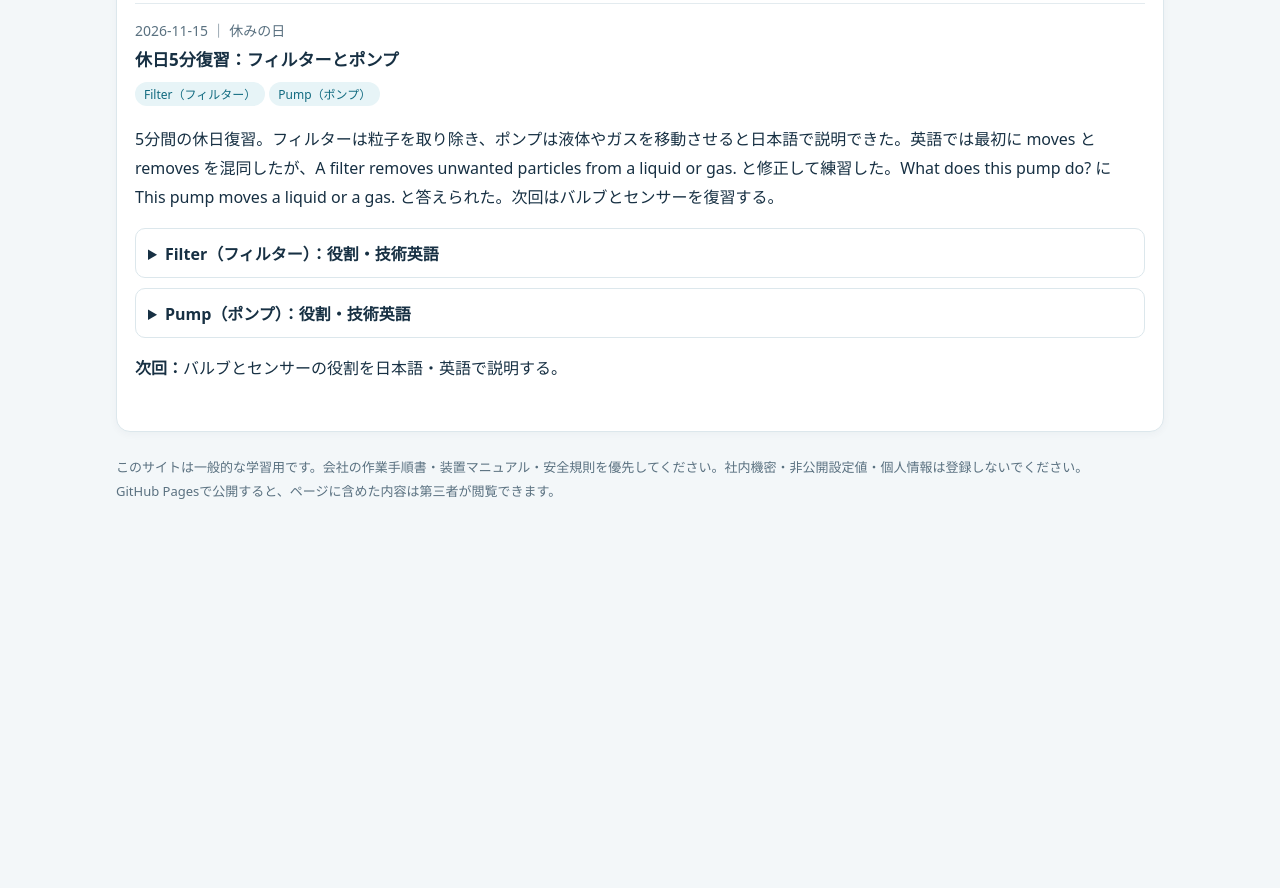
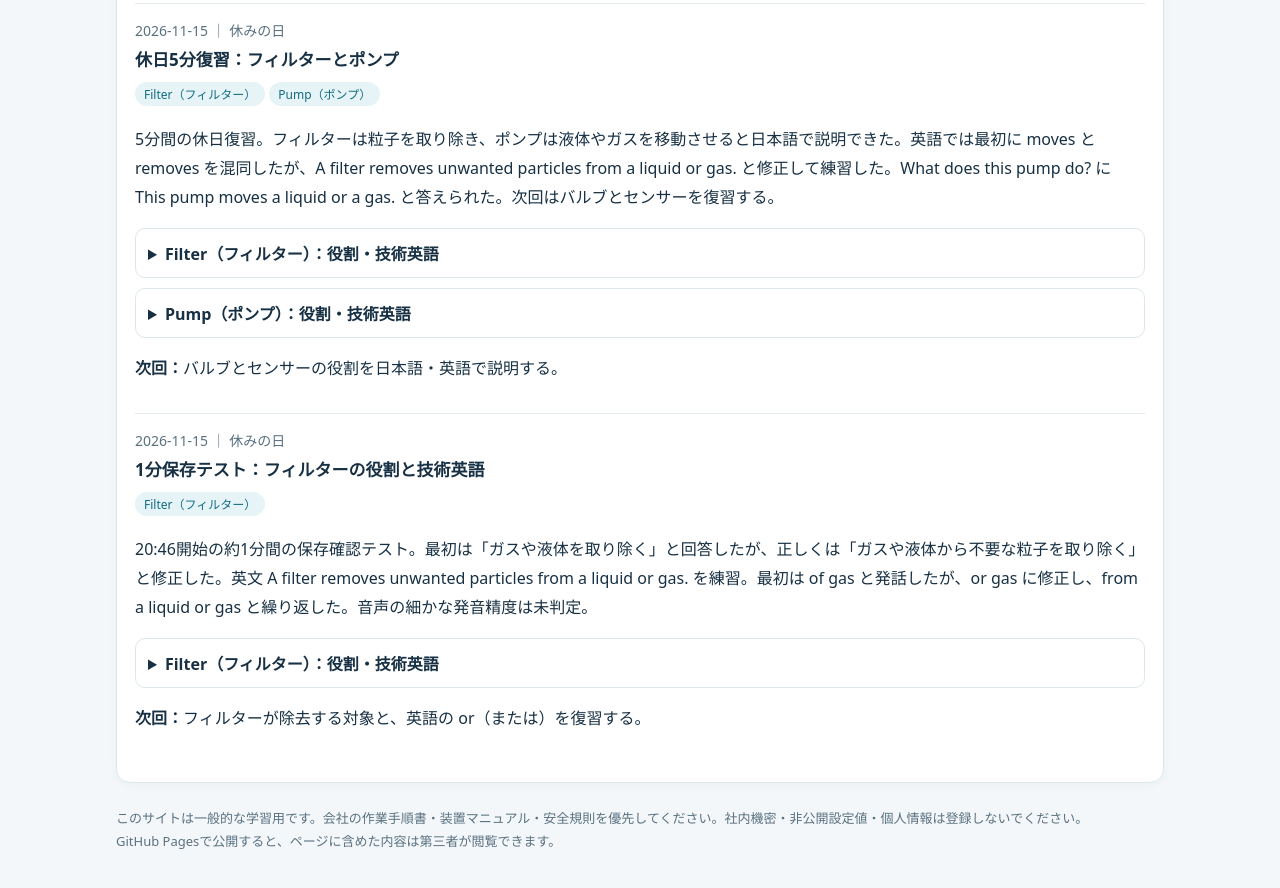
Before and after one commit to manlabbar1997-star/semiconductor-learning, a plain HTML site: page index.html in a window 1280 px wide. Shown: the part 994-1882 px from the top of the page. Before the commit the page ends 1562 px from the top, so only its background shows below. Drawn offline with Linux system fonts and the light colour scheme.

Commit message:
Add November 15 one-minute filter learning test

```diff
--- a/index.html
+++ b/index.html
@@ -15,6 +15,7 @@
 'use strict';
 const seed=[{date:'2026-11-15',type:'work',title:'フィルター・ポンプ・バルブ・センサー',topics:[{name:'Filter（フィルター）',role:'液体や気体から不要な粒子を取り除く。',en:'A filter removes unwanted particles from a liquid or gas.',ja:'フィルターは液体や気体から不要な粒子を取り除きます。',safety:'交換時は流体、圧力、残留物の危険を確認し、会社の手順に従う。'},{name:'Pump（ポンプ）',role:'液体や気体を移動させる。実際に扱ったものはモーターにつながっていたが、型式は未確認。',en:'A pump moves a liquid or gas.',ja:'ポンプは液体や気体を移動させます。',safety:'電源・回転部・圧力・残留エネルギーに注意する。'},{name:'Valve（バルブ）',role:'液体や気体の流れを制御する。今回扱ったものは電気や空気で自動作動し、細い空気チューブが接続されていた。',en:'A valve controls the flow of a liquid or gas.',ja:'バルブは液体や気体の流れを制御します。',safety:'空圧・残圧・予期しない動作に注意する。'},{name:'Sensor（センサー）',role:'装置の状態や物理量を検知する。具体的な測定対象・型式は未確認。',en:'A sensor detects the condition of equipment.',ja:'センサーは設備の状態を検知します。',safety:'配線・電源・可動部などを確認し、手順に従う。'}],words:[{en:'Filter',ja:'フィルター、ろ過器'},{en:'Pump',ja:'ポンプ'},{en:'Valve',ja:'バルブ、弁'},{en:'Sensor',ja:'センサー'},{en:'Remove',ja:'取り除く'},{en:'Particles',ja:'粒子'},{en:'Flow',ja:'流れ'},{en:'Detect',ja:'検知する'},{en:'Equipment',ja:'設備'},{en:'Unwanted',ja:'不要な'}],senior:'先輩から「まだ最初だから、一つずつ見ていったらいい」と教わった。',next:'具体的な翌日の目標は未設定。',body:'実際にフィルター、モーターにつながったポンプ、自動作動するバルブ、センサーなどを交換した。部品の型式や詳しい構造は未確認。英語の役割説明をシャドーイングした。'}];
 seed.push({"date":"2026-11-15","type":"off","title":"休日5分復習：フィルターとポンプ","topics":[{"name":"Filter（フィルター）","role":"液体やガスから不要な粒子（パーティクル）を取り除く。目詰まりや差圧変化は点検の手掛かりになることがある。","en":"A filter removes unwanted particles from a liquid or gas.","ja":"フィルターは液体やガスから不要な粒子を取り除きます。","safety":"交換時は残圧・残留液・ガスなどを確認し、正式な手順に従う。"},{"name":"Pump（ポンプ）","role":"液体やガスを移動させる。ポンプの種類により仕組みは異なる。","en":"This pump moves a liquid or gas.","ja":"このポンプは液体やガスを移動させます。","safety":"電源・回転部・圧力・残留エネルギーに注意する。"}],"words":[{"en":"Filter","ja":"フィルター"},{"en":"Pump","ja":"ポンプ"},{"en":"Particle","ja":"粒子"},{"en":"Move","ja":"動かす"},{"en":"Remove","ja":"取り除く"},{"en":"Unwanted","ja":"不要な"}],"body":"5分間の休日復習。フィルターは粒子を取り除き、ポンプは液体やガスを移動させると日本語で説明できた。英語では最初に moves と removes を混同したが、A filter removes unwanted particles from a liquid or gas. と修正して練習した。What does this pump do? に This pump moves a liquid or a gas. と答えられた。次回はバルブとセンサーを復習する。","next":"バルブとセンサーの役割を日本語・英語で説明する。"});
+seed.push({"date":"2026-11-15","type":"off","title":"1分保存テスト：フィルターの役割と技術英語","topics":[{"name":"Filter（フィルター）","role":"ガスや液体そのものを取り除くのではなく、その中の不要な粒子（パーティクル）を取り除く。","en":"A filter removes unwanted particles from a liquid or gas.","ja":"フィルターは液体やガスから不要な粒子を取り除きます。","safety":"フィルターの交換時は残圧・残留液・ガスなどに注意し、会社の正式な作業手順に従う。"}],"words":[{"en":"Filter","ja":"フィルター","example":"A filter removes unwanted particles from a liquid or gas."},{"en":"Particles","ja":"粒子、パーティクル"},{"en":"Remove","ja":"取り除く"},{"en":"Unwanted","ja":"不要な"},{"en":"Liquid","ja":"液体"},{"en":"Gas","ja":"気体、ガス"},{"en":"Or","ja":"または"}],"body":"20:46開始の約1分間の保存確認テスト。最初は「ガスや液体を取り除く」と回答したが、正しくは「ガスや液体から不要な粒子を取り除く」と修正した。英文 A filter removes unwanted particles from a liquid or gas. を練習。最初は of gas と発話したが、or gas に修正し、from a liquid or gas と繰り返した。音声の細かな発音精度は未判定。","next":"フィルターが除去する対象と、英語の or（または）を復習する。"});
 const KEY='semicon-study-records-v1';let records;try{const saved=JSON.parse(localStorage.getItem(KEY));records=Array.isArray(saved)?saved:seed; if(Array.isArray(saved)){for(const s of seed){if(!records.some(r=>r.date===s.date&&r.type===s.type&&r.title===s.title))records.push(s)}}}catch{records=seed}const $=id=>document.getElementById(id);const esc=s=>String(s??'').replace(/[&<>"']/g,c=>({'&':'&amp;','<':'&lt;','>':'&gt;','"':'&quot;',"'":'&#39;'}[c]));const match=(s,q)=>String(s??'').toLowerCase().includes(q);function save(){try{localStorage.setItem(KEY,JSON.stringify(records))}catch(e){$('status').textContent='保存に失敗しました。ブラウザの設定をご確認ください。'}}
 function getParts(){const m=new Map();records.forEach(r=>(r.topics||[]).forEach(t=>m.set(t.name,{...t,date:r.date})));return [...m.values()]}function getWords(){const m=new Map();records.forEach(r=>(r.words||[]).forEach(w=>m.set(w.en.toLowerCase(),w)));return [...m.values()]}function render(){const q=$('search').value.trim().toLowerCase();$('days').textContent=new Set(records.map(r=>r.date)).size;$('partsCount').textContent=getParts().length;$('wordsCount').textContent=getWords().length;
 const sorted=[...records].sort((a,b)=>b.date.localeCompare(a.date));const visible=sorted.filter(r=>match(JSON.stringify(r),q));$('historyList').innerHTML=visible.map(r=>`<article class="entry"><span class="muted">${esc(r.date)} ｜ ${r.type==='off'?'休みの日':'仕事の日'}</span><h3>${esc(r.title)}</h3>${(r.topics||[]).map(t=>`<span class="tag">${esc(t.name)}</span>`).join('')}<p>${esc(r.body)}</p>${(r.topics||[]).map(t=>`<details><summary>${esc(t.name)}：役割・技術英語</summary><p><b>日本語：</b>${esc(t.role)}</p><p><b>English：</b>${esc(t.en)}<br><b>日本語訳：</b>${esc(t.ja)}</p><p><b>安全：</b>${esc(t.safety)}</p></details>`).join('')}${r.senior?`<p><b>先輩の助言：</b>${esc(r.senior)}</p>`:''}${r.next?`<p><b>次回：</b>${esc(r.next)}</p>`:''}</article>`).join('')||'<p class="muted">該当する学習記録はありません。</p>';
```
